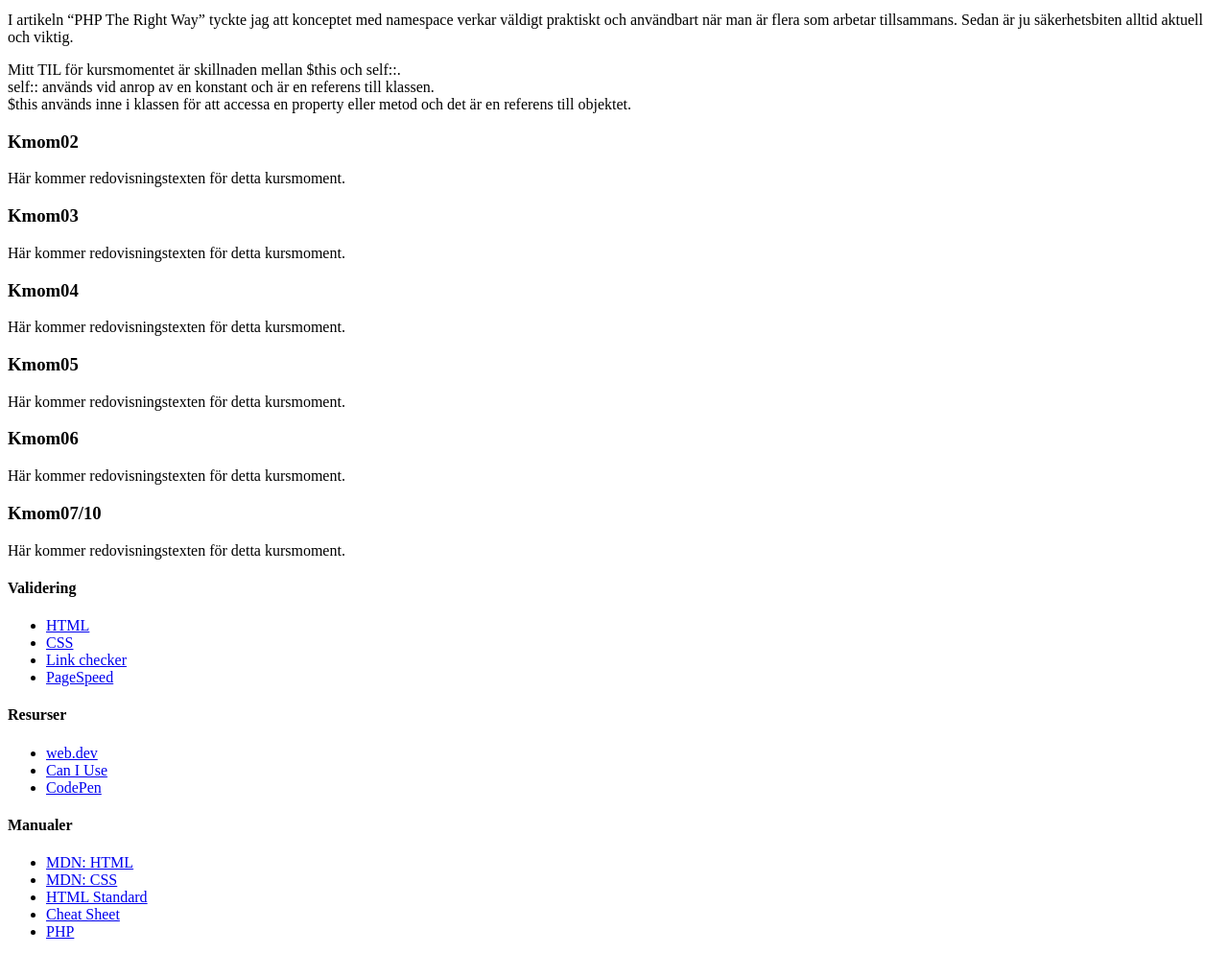
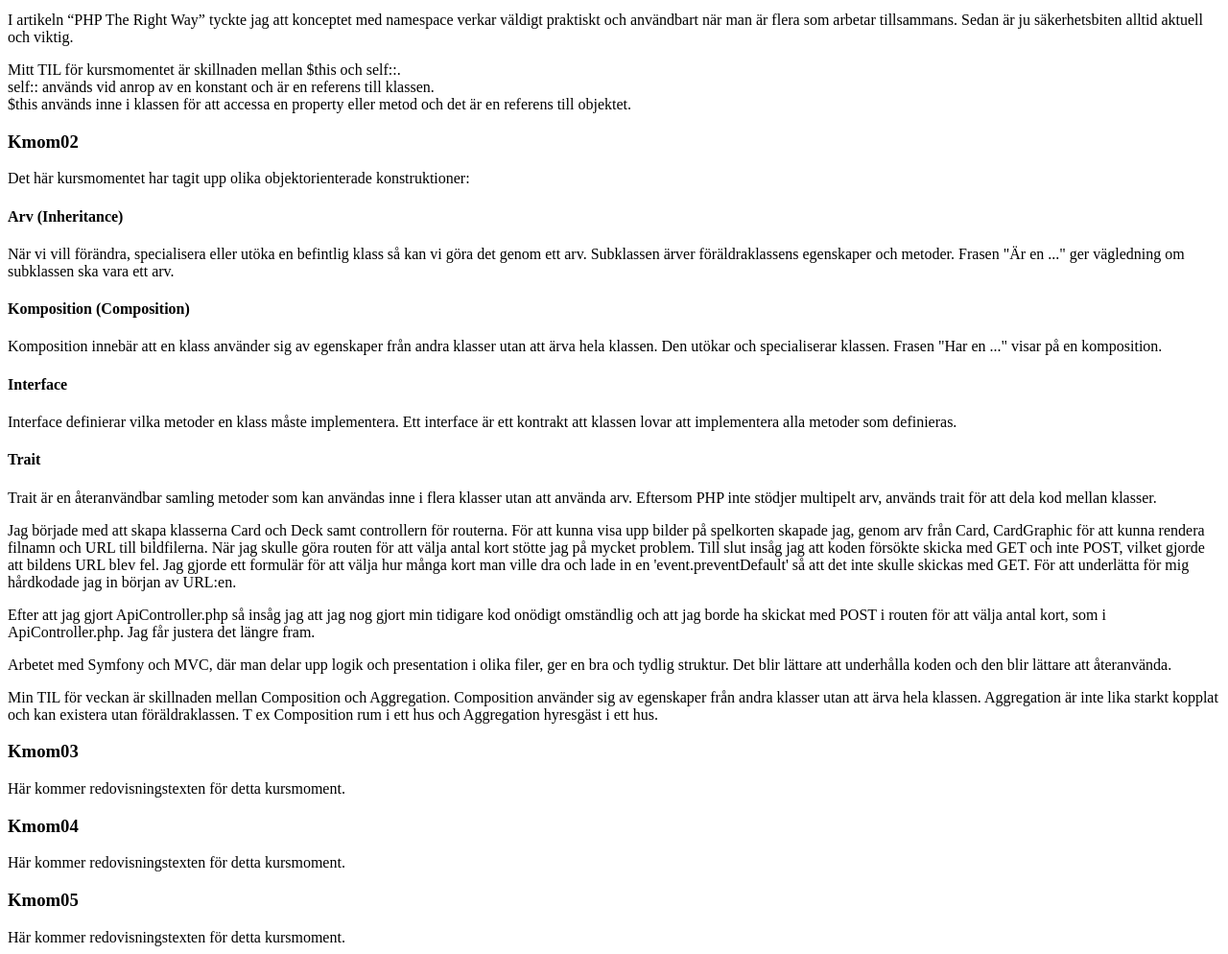
Before and after one commit to foppa23/mvc, a Symfony app: template templates/report.html.twig in a window 1280 px wide. Shown: the part 605-1599 px from the top of the page at 96% size. Run offline with Twig, Linux system fonts and the light colour scheme; the template is opened without the code that fills it, so the values that code supplies are empty; some libraries are stand-ins or nearby versions.

Commit message:
Kmom02 ready

```diff
--- a/assets/styles/app.css
+++ b/assets/styles/app.css
@@ -129,6 +129,11 @@ p.kmom {
 .article h4 {
     padding-top: 0.7rem;
     font-size: 1rem;
+}
+
+.article h4 {
+    font-size: 0.9rem;
+    font-weight: bold;
 }
 
 .main,
--- a/src/Controller/CardGameController.php
+++ b/src/Controller/CardGameController.php
@@ -40,7 +40,6 @@ class CardGameController extends AbstractController
 
         return $this->redirectToRoute('session');
     }
-
 
     #[Route("/card", name: "card_home")]
     public function cardHome(
@@ -144,7 +143,6 @@ class CardGameController extends AbstractController
         ]);
     }
 
-
     #[Route("/card/deck/draw/{num<\d+>}", name: "card_draw_num")]
     public function drawNum(
         int $num,
--- a/templates/card/draw-multi-form.html.twig
+++ b/templates/card/draw-multi-form.html.twig
@@ -18,7 +18,7 @@
             // Prevent to send by GET
             event.preventDefault();
             const num = document.getElementById('num').value;
-            window.location.href = 'https://www.student.bth.se/~chfo23/dbwebb-kurser/mvc/me/report/public/card/deck/draw/' + num; // Skicka till rätt adress
+            window.location.href = 'https://www.student.bth.se/~chfo23/dbwebb-kurser/mvc/me/report/public/card/deck/draw/' + num;
         });
     </script>
 {% endblock %}
--- a/templates/report.html.twig
+++ b/templates/report.html.twig
@@ -47,8 +47,43 @@
         är en referens till objektet.</p>
 
         <h3 id="kmom02">Kmom02</h3>
-        <p class="kmom">Här kommer redovisningstexten för detta kursmoment.
-        </p>
+        <p class="kmom">Det här kursmomentet har tagit upp olika objektorienterade konstruktioner:</p>
+        <h4>Arv (Inheritance)</h4>
+        <p class="kmom">När vi vill förändra, specialisera eller utöka en befintlig klass så kan vi göra det genom ett arv.
+        Subklassen ärver föräldraklassens egenskaper och metoder. Frasen "Är en ..." ger vägledning om subklassen ska
+        vara ett arv.</p>
+
+        <h4>Komposition (Composition)</h4>
+        <p class="kmom">Komposition innebär att en klass använder sig av egenskaper från andra klasser utan att
+        ärva hela klassen. Den utökar och specialiserar klassen. Frasen "Har en ..." visar på en komposition.</p>
+
+        <h4>Interface</h4>
+        <p class="kmom">Interface definierar vilka metoder en klass måste implementera. Ett interface är ett kontrakt
+        att klassen lovar att implementera alla metoder som definieras.</p>
+
+        <h4>Trait</h4>
+        <p class="kmom">Trait är en återanvändbar samling metoder som kan användas inne i flera klasser utan att använda arv.
+        Eftersom PHP inte stödjer multipelt arv, används trait för att dela kod mellan klasser.
+
+
+        <p class="kmom">Jag började med att skapa klasserna Card och Deck samt controllern för routerna.
+        För att kunna visa upp bilder på spelkorten skapade jag, genom arv från Card, CardGraphic för att kunna
+        rendera filnamn och URL till bildfilerna. När jag skulle göra routen för att välja antal kort stötte jag på
+        mycket problem. Till slut insåg jag att koden försökte skicka med GET och inte POST, vilket gjorde att bildens
+        URL blev fel. Jag gjorde ett formulär för att välja hur många kort man ville dra och lade in en 'event.preventDefault'
+        så att det inte skulle skickas med GET. För att underlätta för mig hårdkodade jag in början av URL:en.</p>
+
+        <p class="kmom">Efter att jag gjort ApiController.php så insåg jag att jag nog gjort min tidigare kod onödigt
+        omständlig och att jag borde ha skickat med POST i routen för att välja antal kort, som i ApiController.php.
+        Jag får justera det längre fram.</p>
+
+        <p class="kmom">Arbetet med Symfony och MVC, där man delar upp logik och presentation i olika filer, ger en bra
+        och tydlig struktur. Det blir lättare att underhålla koden och den blir lättare att återanvända.</p>
+
+        <p class="kmom">Min TIL för veckan är skillnaden mellan Composition och Aggregation. Composition använder sig
+        av egenskaper från andra klasser utan att ärva hela klassen. Aggregation är inte lika starkt kopplat och kan
+        existera utan föräldraklassen. T ex Composition rum i ett hus och Aggregation hyresgäst i ett hus.</p>
+
 
         <h3 id="kmom03">Kmom03</h3>
         <p class="kmom">Här kommer redovisningstexten för detta kursmoment.
```
Also changed, not shown: templates/api.html.twig (+4 -23 lines).
